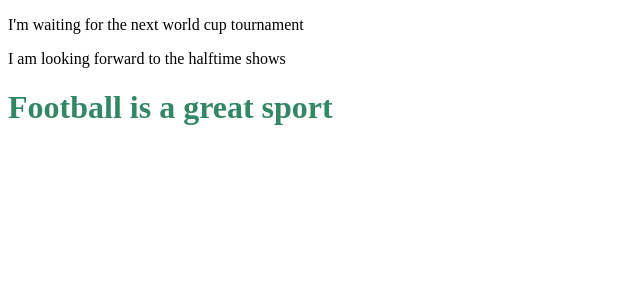
After one commit to mtadese/flask-fullstack, a Flask app: page /football in a window 1280 px wide. The commit adds this page. Shown: the top 300 px of the page, without its empty margins (0-640 px from the left). Run offline with Flask 2, Linux system fonts and the light colour scheme.

Commit message:
adding football route

```diff
--- a/demo.py
+++ b/demo.py
@@ -10,6 +10,13 @@
 def home():
 	return render_template('index.html')
 
+#create a route for the flask app (football page)
+@app.route('/football', methods = ['GET'])
+
+#create a football function
+def football():
+	return render_template('football.html')
+
 #run the app on a preferred port
 if __name__ == '__main__':
 	app.run(host='0.0.0.0', port = 7000, debug= True)
--- /dev/null
+++ b/templates/football.html
@@ -0,0 +1,5 @@
+{% extends "structure.html" %}
+
+{% block main %}
+	<h1>Football is a great sport</h1>
+{% endblock main %}
--- a/templates/structure.html
+++ b/templates/structure.html
@@ -3,7 +3,7 @@
 
 <head>
 	<meta charset = "utf-8">
-	<link rel="stylesheet" href="static/css/style.css">
+	<link rel="stylesheet" href="/static/css/style.css">
 	<title>To be displayed on the browser tab</title>
 </head>
 
```
Also changed, not shown: 1 other file.
